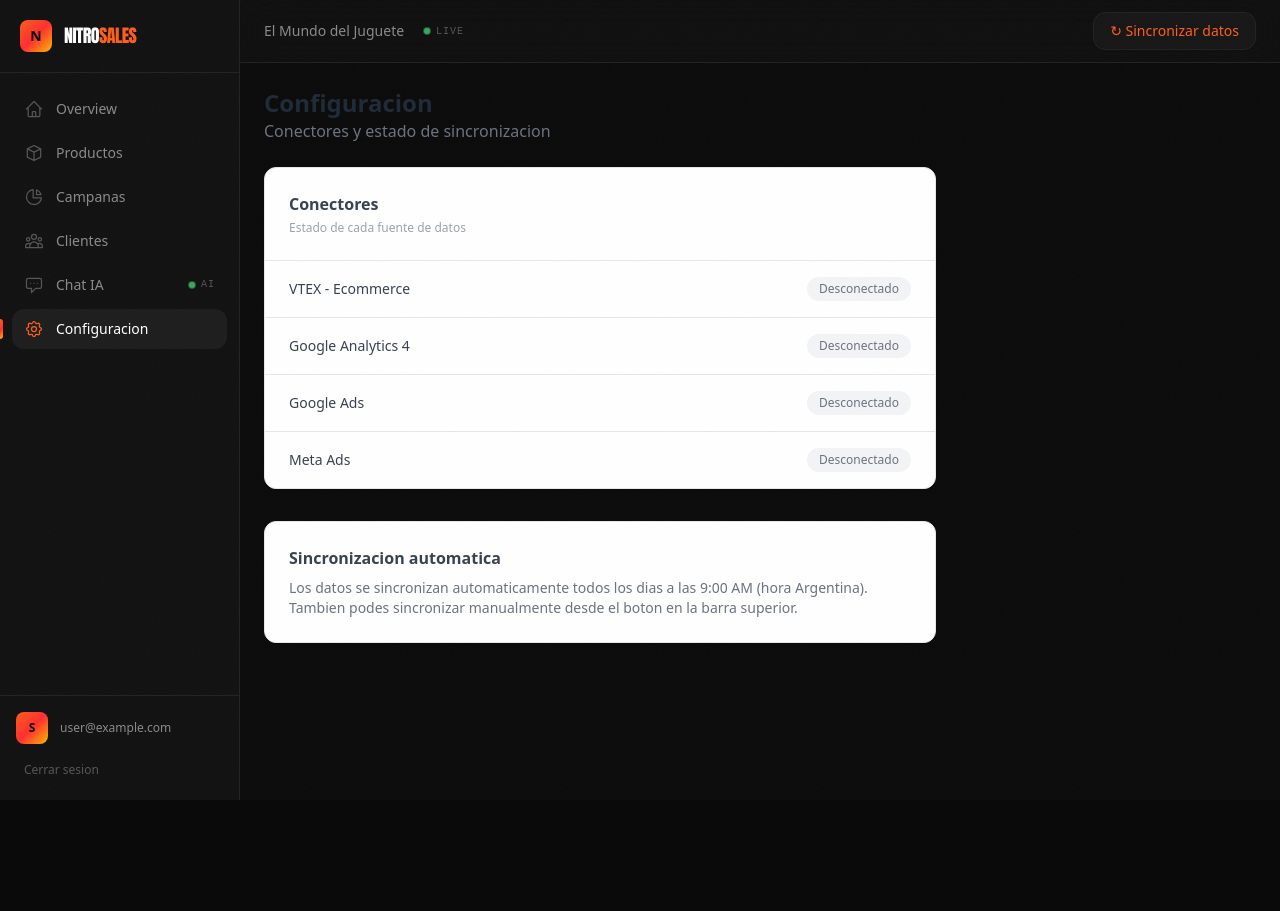
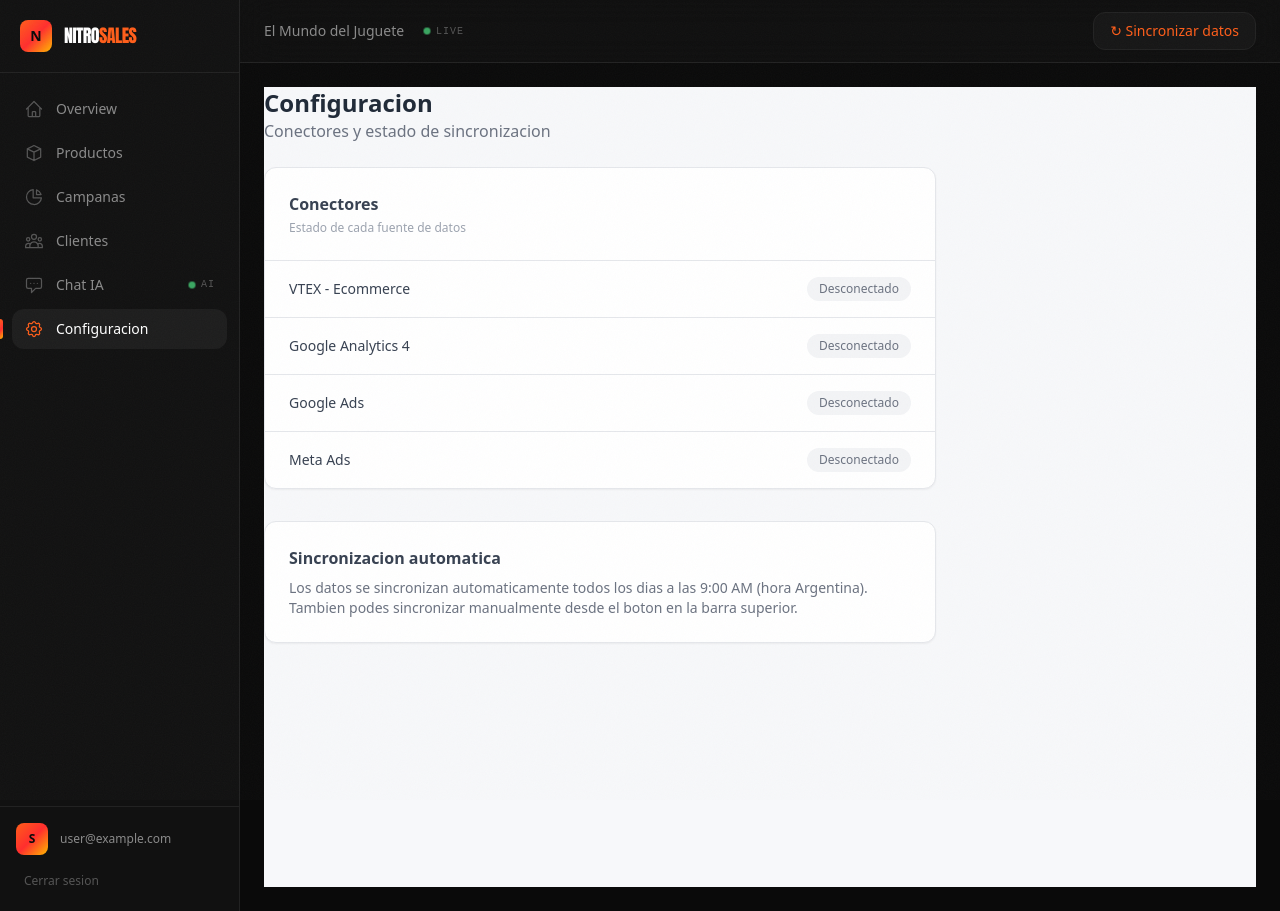
Before and after one commit to tlapidus-rgb/nitrosales, a Next.js app: page /settings in a window 1280 px wide. Before the commit the page ends 800 px from the top, so only its background shows below. Built offline with nearby package versions, Linux system fonts and the light colour scheme; no server answers; the database is empty; sample sign-in values are in the browser's storage.

Commit message:
UI: light canvas for settings page

```diff
--- a/src/app/(app)/settings/page.tsx
+++ b/src/app/(app)/settings/page.tsx
@@ -38,7 +38,7 @@ export default function SettingsPage() {
   if (loading) return <p className="text-gray-400 p-8">Cargando configuracion...</p>;
 
   return (
-    <div>
+    <div className="light-canvas min-h-screen">
       <div className="mb-6">
         <h2 className="text-2xl font-bold text-gray-800">Configuracion</h2>
         <p className="text-gray-500">Conectores y estado de sincronizacion</p>
```
